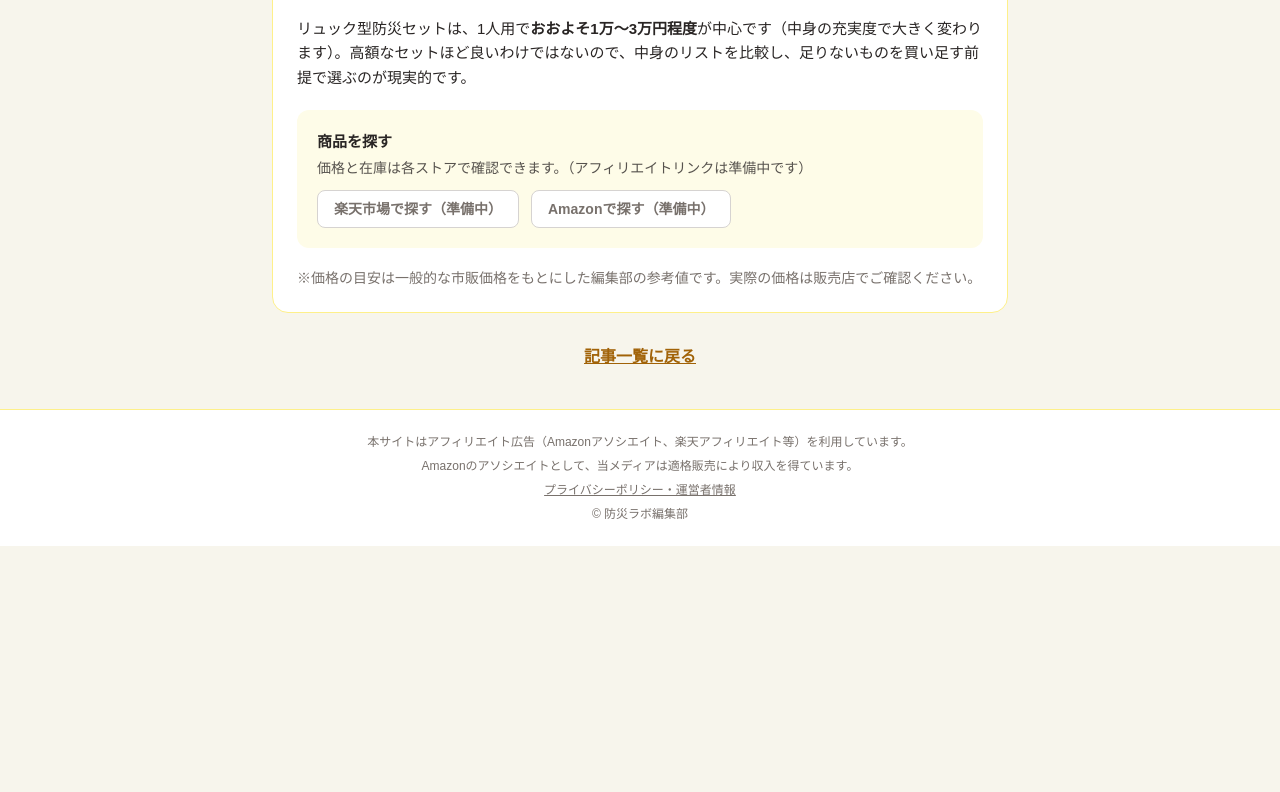
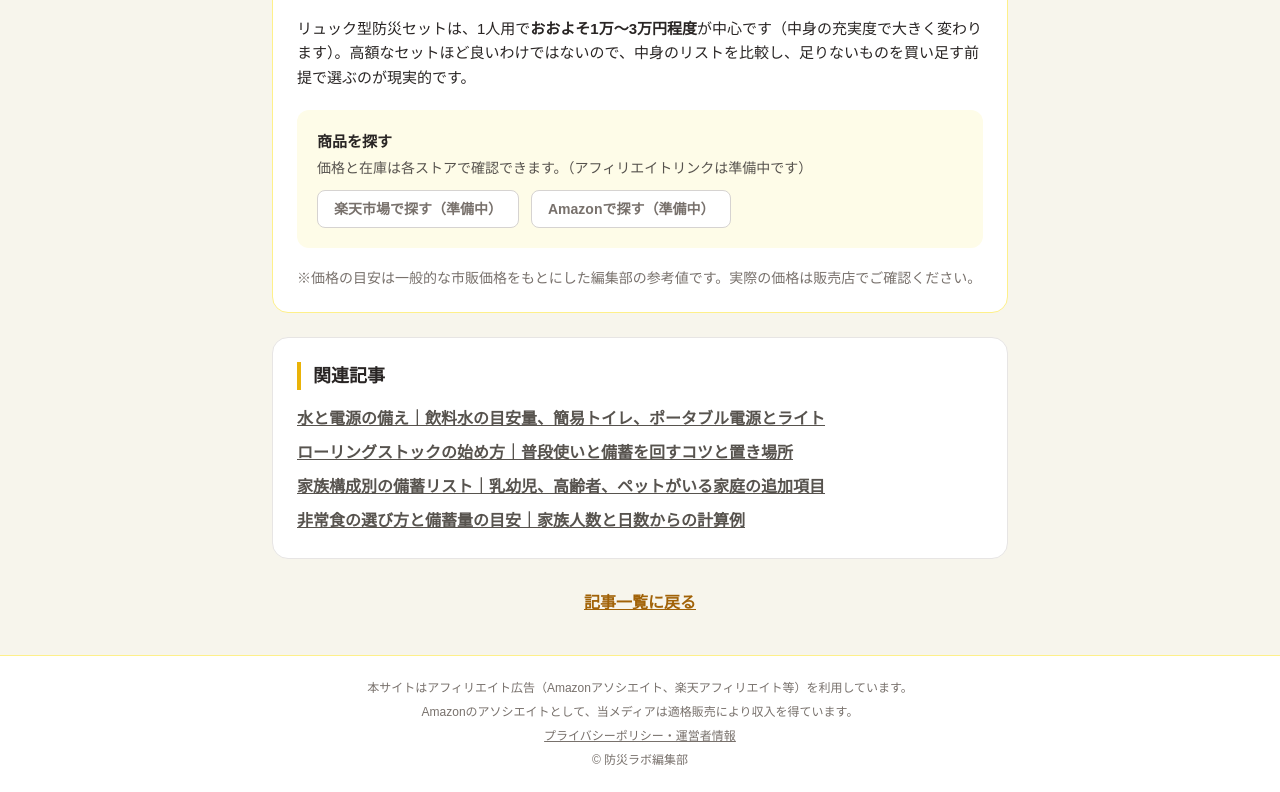
Before and after one commit to omni-labo/bosai-navi, a plain HTML site: page set.html in a window 1280 px wide. Shown: the part 1138-1930 px from the top of the page. Before the commit the page ends 1684 px from the top, so only its background shows below. Drawn offline with nearby package versions, Linux system fonts and the light colour scheme.

Commit message:
関連記事セクションを追加（サイト内リンク強化）

```diff
--- a/set.html
+++ b/set.html
@@ -66,6 +66,16 @@
 
 <p class="text-sm text-stone-500">※価格の目安は一般的な市販価格をもとにした編集部の参考値です。実際の価格は販売店でご確認ください。</p>
 </div>
+  <div class="bg-white rounded-2xl border border-stone-200 p-6 mt-6">
+    <h2 class="font-bold text-lg border-l-4 border-yellow-500 pl-3">関連記事</h2>
+    <ul class="mt-4 space-y-2 leading-relaxed">
+      <li><a href="mizu.html" class="text-stone-600 font-bold underline">水と電源の備え｜飲料水の目安量、簡易トイレ、ポータブル電源とライト</a></li>
+      <li><a href="rolling.html" class="text-stone-600 font-bold underline">ローリングストックの始め方｜普段使いと備蓄を回すコツと置き場所</a></li>
+      <li><a href="kazoku.html" class="text-stone-600 font-bold underline">家族構成別の備蓄リスト｜乳幼児、高齢者、ペットがいる家庭の追加項目</a></li>
+      <li><a href="hisaishoku.html" class="text-stone-600 font-bold underline">非常食の選び方と備蓄量の目安｜家族人数と日数からの計算例</a></li>
+    </ul>
+  </div>
+
 
 <div class="mt-8 text-center">
 <a href="index.html#articles" class="text-yellow-700 font-bold underline">記事一覧に戻る</a>
```
Also changed, not shown: hisaishoku.html (+10 -0 lines), kazoku.html (+10 -0 lines), mizu.html (+10 -0 lines), rolling.html (+10 -0 lines), shoku.html (+10 -0 lines).
